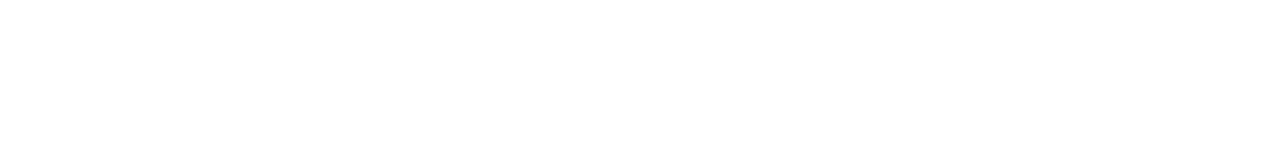
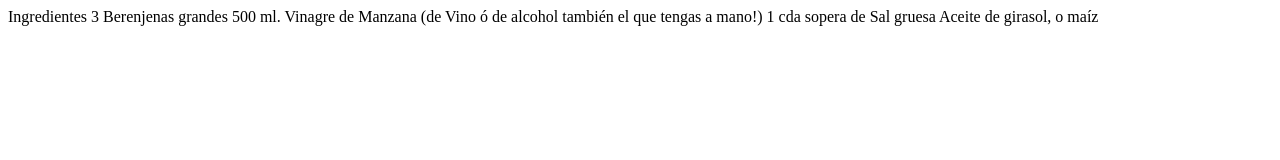
Before and after one commit to LoquinYT/todojuegos, a plain HTML site: page berenjenasalescabeche.html in a window 1280 px wide. Drawn offline with Linux system fonts and the light colour scheme.

Commit message:
Update berenjenasalescabeche.html

```diff
--- a/berenjenasalescabeche.html
+++ b/berenjenasalescabeche.html
@@ -3,5 +3,11 @@
   <head>
   </head>
   <body>
+Ingredientes
+3 Berenjenas grandes
+500 ml. Vinagre de Manzana (de Vino ó de alcohol también
+el que tengas a mano!)
+1 cda sopera de Sal gruesa
+Aceite de girasol, o maíz
   </body>
 </html>
```
